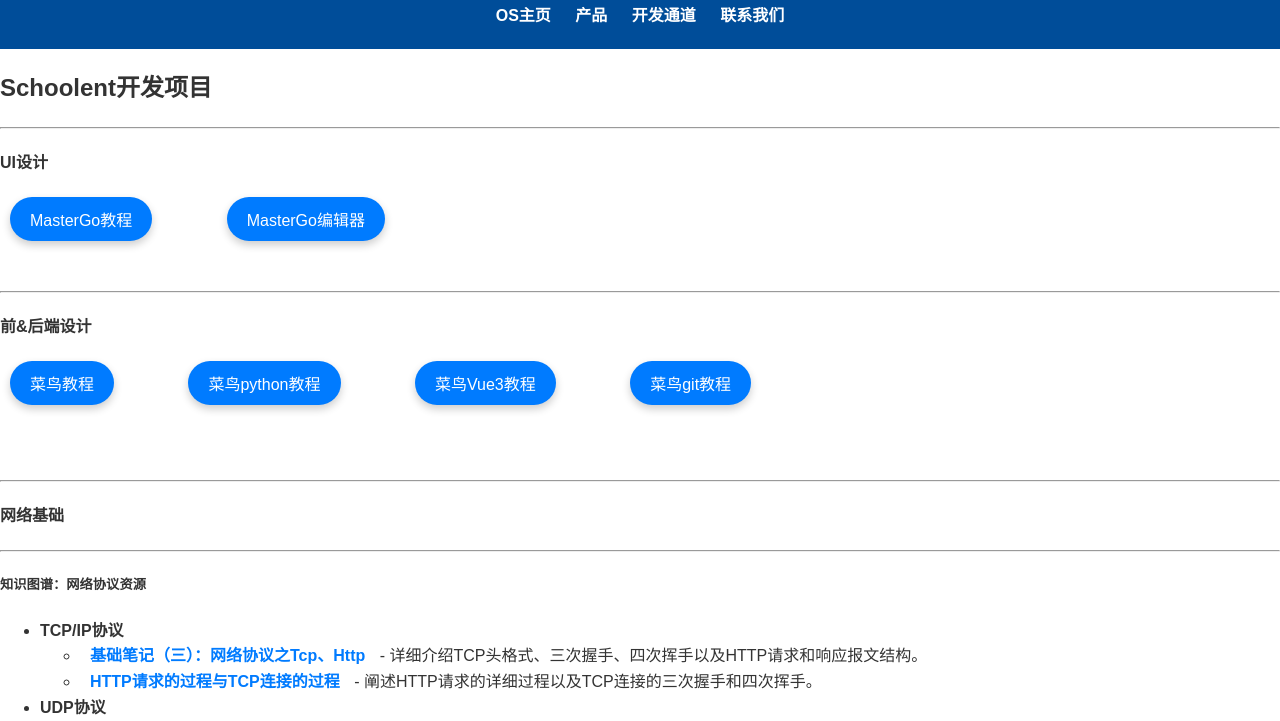
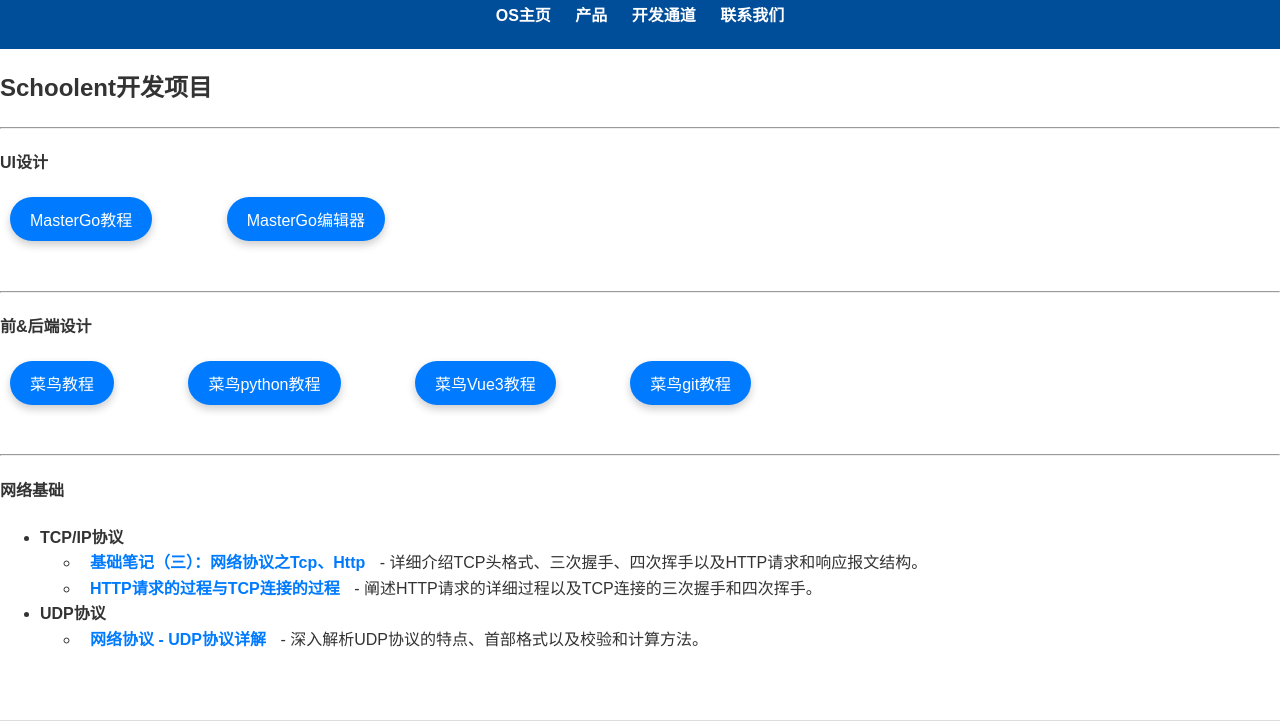
Before and after one commit to Lagesan/Lagesan.github.io, a plain HTML site: page developer.html in a window 1280 px wide. Shown: the part 72-793 px from the top of the page. Drawn offline with Linux system fonts and the light colour scheme.

Commit message:
Update developer.html

```diff
--- a/developer.html
+++ b/developer.html
@@ -104,11 +104,9 @@
             菜鸟git教程
         </button></a>
     </p>
-    <br><br><hr>
+    <br><hr>
     <h4>网络基础</h4>
-<hr>
 <div>
-    <h5>知识图谱：网络协议资源</h5>
     <ul>
         <li><strong>TCP/IP协议</strong>
             <ul>
```
